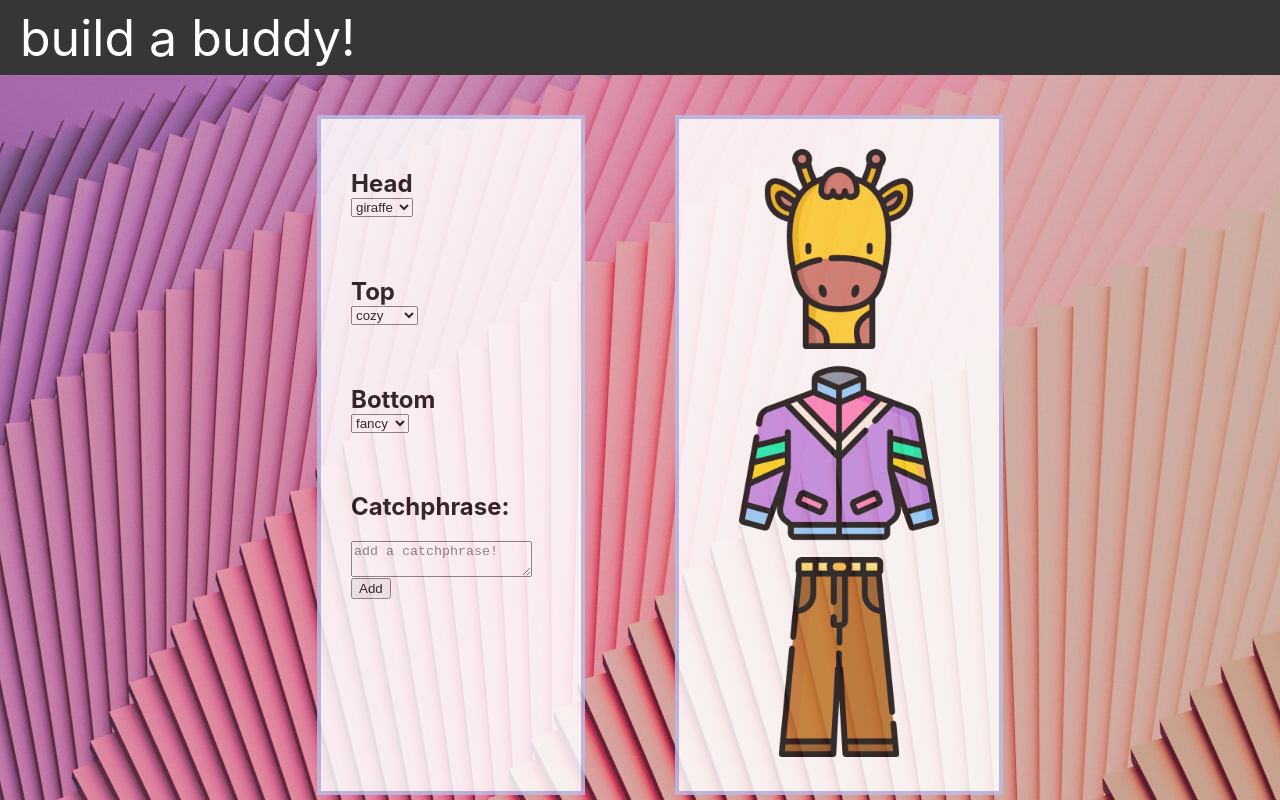
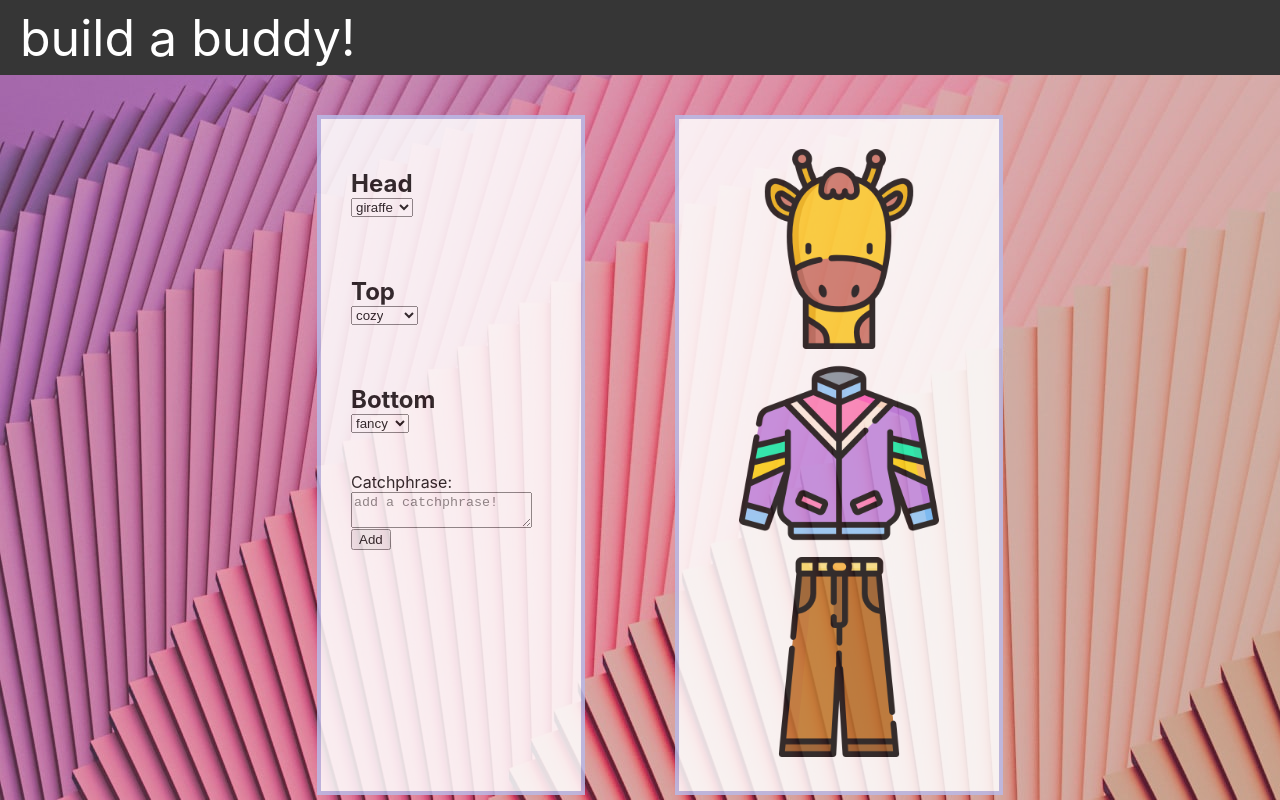
Before and after one commit to emilysellers/react-character-designer, a React (Create React App) app: page / in a window 1280 px wide. Shown: the top 800 px of the page. Built offline with nearby package versions, Linux system fonts and the light colour scheme.

Commit message:
add alert for empty catchphrase submission

```diff
--- a/src/components/Selector/Selector.js
+++ b/src/components/Selector/Selector.js
@@ -19,6 +19,9 @@ export default function Selector({
 }) {
   const [inputValue, setInputValue] = useState('');
   const handleClick = () => {
+    if (inputValue === '') {
+      alert('Please enter a catchphrase');
+    }
     setPhrases((currentState) => [...currentState, inputValue]);
     setInputValue('');
   };
@@ -39,7 +42,7 @@ export default function Selector({
       <div>
         <h2 className="selector">
           <label>Head</label>
-          <select value={head} onChange={headHandler}>
+          <select className="selector" value={head} onChange={headHandler}>
             <option value="shark">shark</option>
             <option value="giraffe">giraffe</option>
             <option value="ostrich">ostrich</option>
@@ -49,7 +52,7 @@ export default function Selector({
       <div>
         <h2 className="selector">
           <label>Top</label>
-          <select value={top} onChange={topHandler}>
+          <select className="selector" value={top} onChange={topHandler}>
             <option value="cozy">cozy</option>
             <option value="profesh">profesh</option>
             <option value="safety">safety</option>
@@ -59,7 +62,7 @@ export default function Selector({
       <div>
         <h2 className="selector">
           <label>Bottom</label>
-          <select value={bottom} onChange={bottomHandler}>
+          <select className="selector" value={bottom} onChange={bottomHandler}>
             <option value="fancy">fancy</option>
             <option value="dancy">dancy</option>
             <option value="comfy">comfy</option>
@@ -67,8 +70,9 @@ export default function Selector({
         </h2>
       </div>
       <div className="selector">
-        <h2>Catchphrase:</h2>
+        <label>Catchphrase:</label>
         <textarea
+          className="selector"
           value={inputValue}
           onChange={(event) => setInputValue(event.target.value)}
           placeholder="add a catchphrase!"
```
